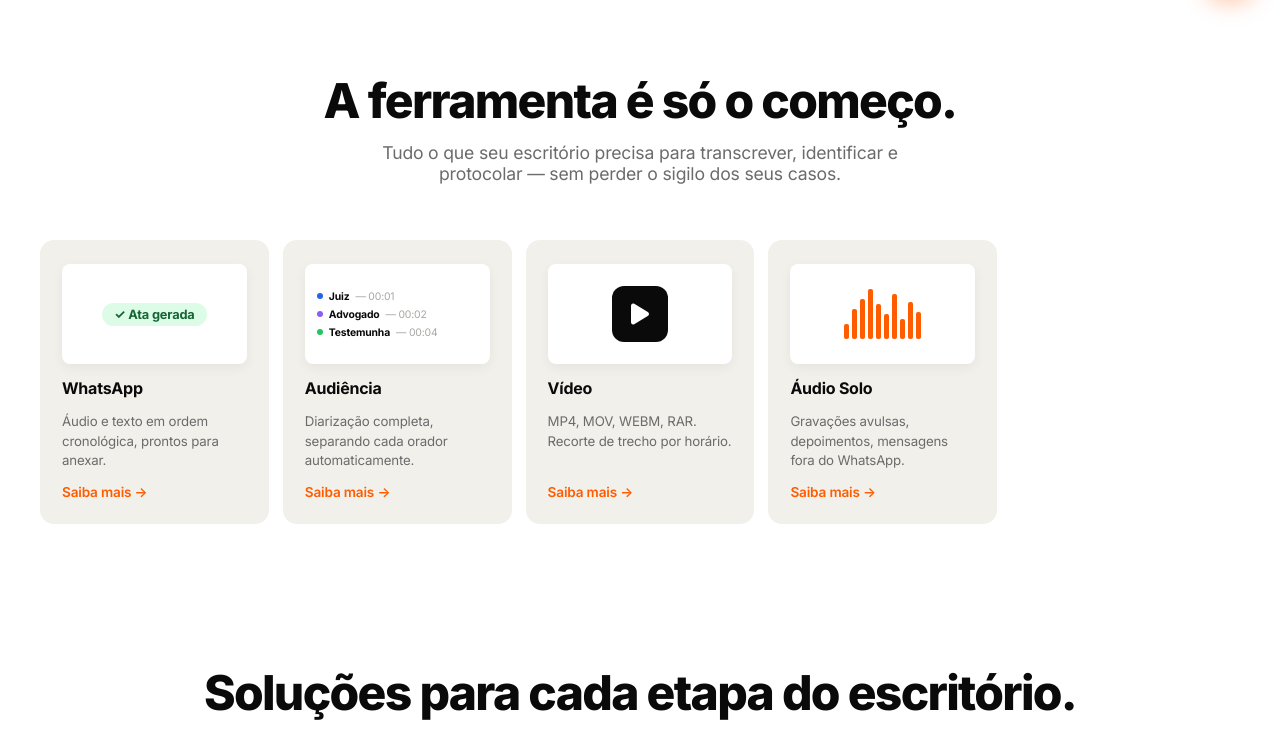
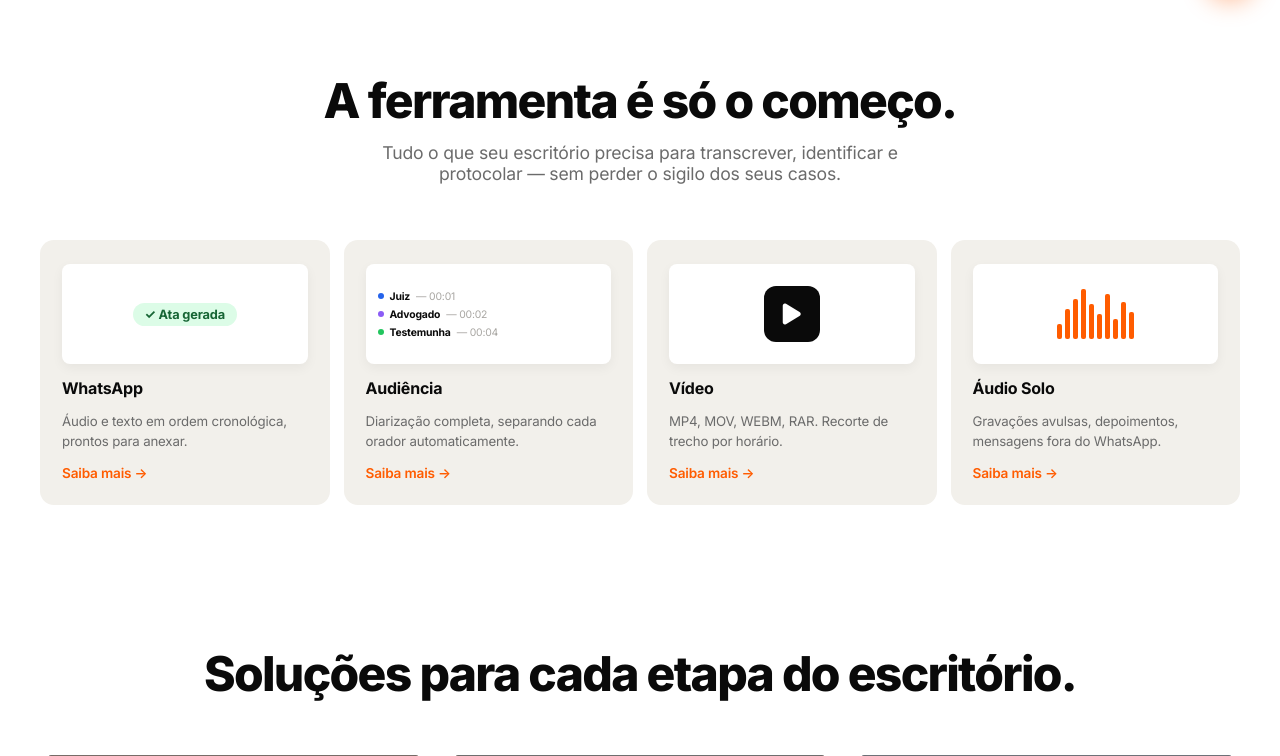
Before and after one commit to LucasMuraro/transcritor-juridico, a Flask app: page / in a window 1280 px wide. Shown: the part 780-1536 px from the top of the page. Run offline with Flask 3, Linux system fonts and the light colour scheme; grey boxes are pictures that could not be loaded.

Commit message:
fix: tools-grid 5→4 columns after removing Extrator
Co-Authored-By: Claude Sonnet 4.6 <noreply@anthropic.com>

```diff
--- a/web_ui/static/brex.css
+++ b/web_ui/static/brex.css
@@ -181,7 +181,7 @@ a { text-decoration: none; color: inherit; }
 .section-head p { font-size: 1.1rem; color: var(--gray-600); max-width: 580px; margin: 0 auto; }
 
 /* ── 5-CARD GRID ── */
-.tools-grid { display: grid; grid-template-columns: repeat(5, 1fr); gap: 14px; }
+.tools-grid { display: grid; grid-template-columns: repeat(4, 1fr); gap: 14px; }
 .tool-card { background: var(--bg-card); border-radius: 14px; padding: 24px 22px; display: flex; flex-direction: column; gap: 14px; transition: transform .2s, background .2s; min-height: 240px; cursor: pointer; }
 .tool-card:hover { transform: translateY(-3px); background: #E8E5DE; }
 .tool-card .tool-mock { background: var(--bg-white); border-radius: 8px; height: 100px; padding: 12px; display: flex; align-items: center; justify-content: center; box-shadow: 0 4px 12px rgba(0,0,0,.05); position: relative; overflow: hidden; }
```
